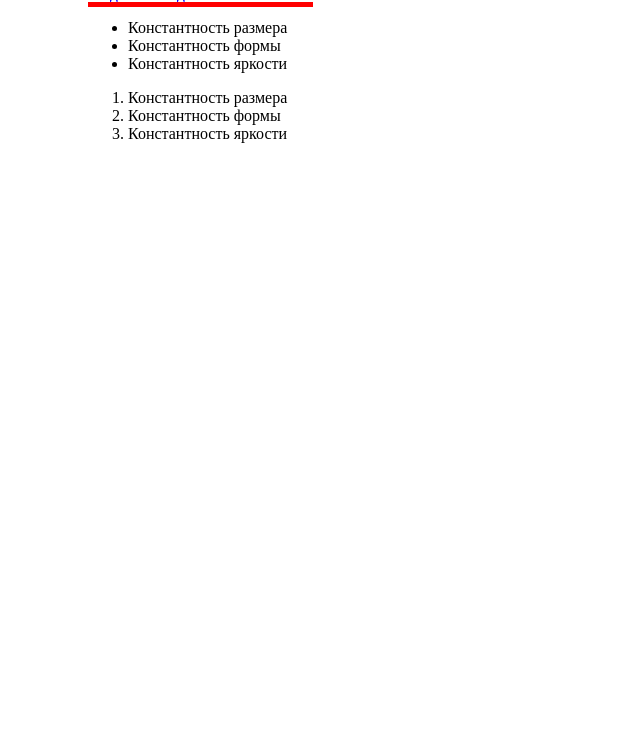
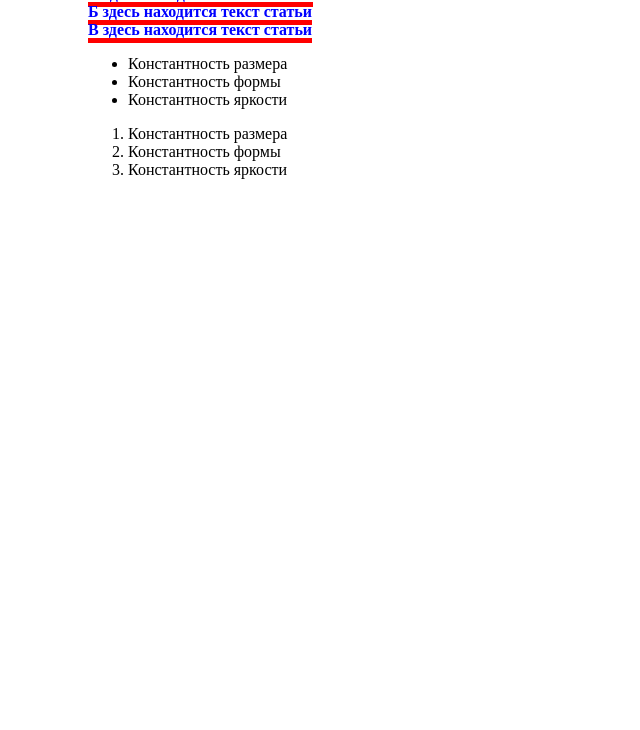
Before and after one commit to threedashnick/stl3d, a plain HTML site: page index.html in a window 1280 px wide. Shown: the part 70-800 px from the top of the page, without its empty margins (52-692 px from the left). Drawn offline with Linux system fonts and the light colour scheme.

Commit message:
Update index.html

```diff
--- a/index.html
+++ b/index.html
@@ -41,6 +41,12 @@
         <div class="article-body">
             <p>А здесь находится текст статьи</p>
         </div>
+        <div class="article-body">
+            <p>Б здесь находится текст статьи</p>
+        </div>
+        <div class="article-body">
+            <p>В здесь находится текст статьи</p>
+        </div>
     </div>
 
 
```
